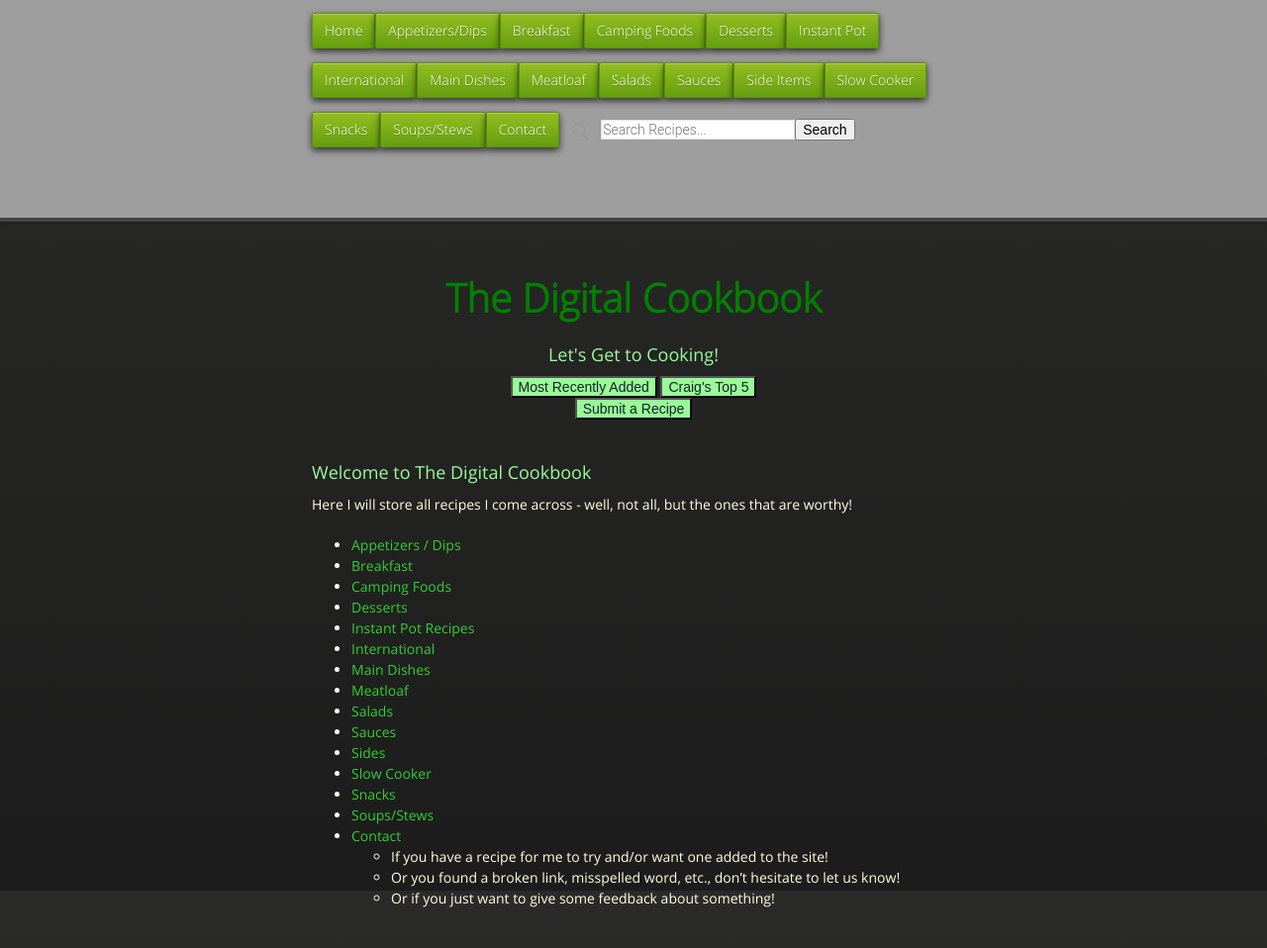
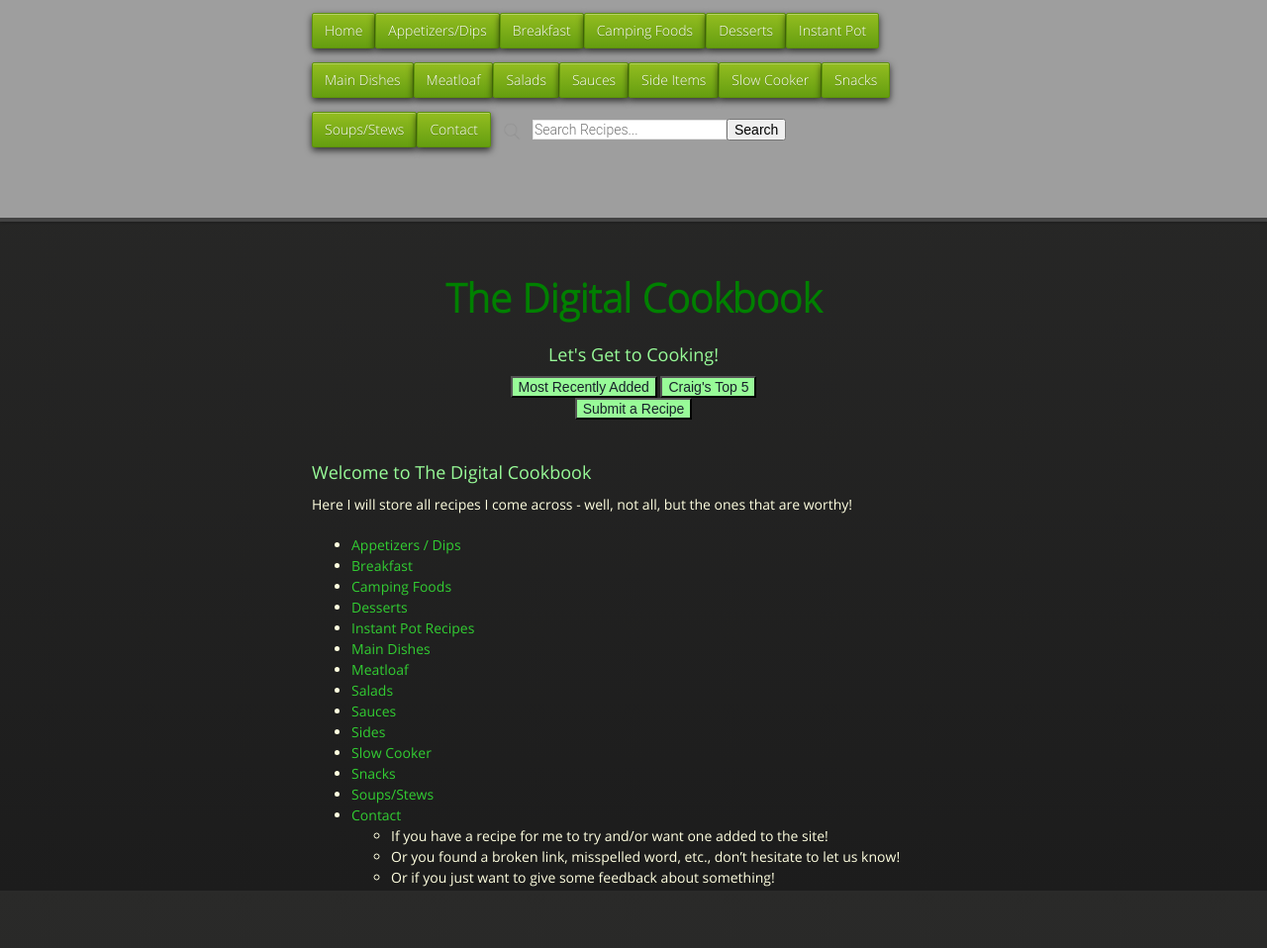
Before and after one commit to cmwillett/TheDigitalCookbook, a Jekyll site: the page built from index.md, in a window 1280 px wide. Shown: the whole page at 99% size. Built offline with Jekyll 4.4.1, drawn with Linux system fonts in a browser that asks for light colours; nearby versions of some CDN libraries; after the commit the page ends 937 px from its top, so only the background shows below that.

```diff
--- a/_layouts/default.html
+++ b/_layouts/default.html
@@ -32,7 +32,6 @@
             <li class="fork"><a href="{{site.github.url}}/Camping/index.html">Camping Foods</a></li>
             <li class="fork"><a href="{{site.github.url}}/Desserts/index.html">Desserts</a></li>
             <li class="fork"><a href="{{site.github.url}}/InstantPot/index.html">Instant Pot</a></li>
-            <li class="fork"><a href="{{site.github.url}}/International/index.html">International</a></li>
             <li class="fork"><a href="{{site.github.url}}/MainDishes/index.html">Main Dishes</a></li>
             <li class="fork"><a href="{{site.github.url}}/Meatloaf/index.html">Meatloaf</a></li>
             <li class="fork"><a href="{{site.github.url}}/Salads/index.html">Salads</a></li>
--- a/index.md
+++ b/index.md
@@ -12,7 +12,6 @@
 * [Camping Foods]({{site.github.url}}/Camping/index.html)
 * [Desserts]({{site.github.url}}/Desserts/index.html)
 * [Instant Pot Recipes]({{site.github.url}}/InstantPot/index.html)
-* [International]({{site.github.url}}/International/index.html)
 * [Main Dishes]({{site.github.url}}/MainDishes/index.html)
 * [Meatloaf]({{site.github.url}}/Meatloaf/index.html)
 * [Salads]({{site.github.url}}/Salads/index.html)
```
